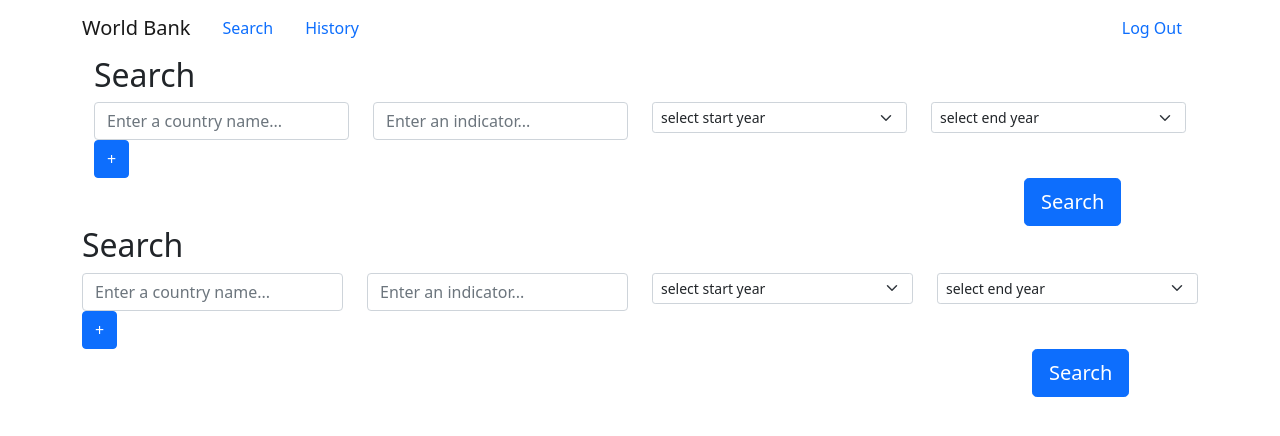
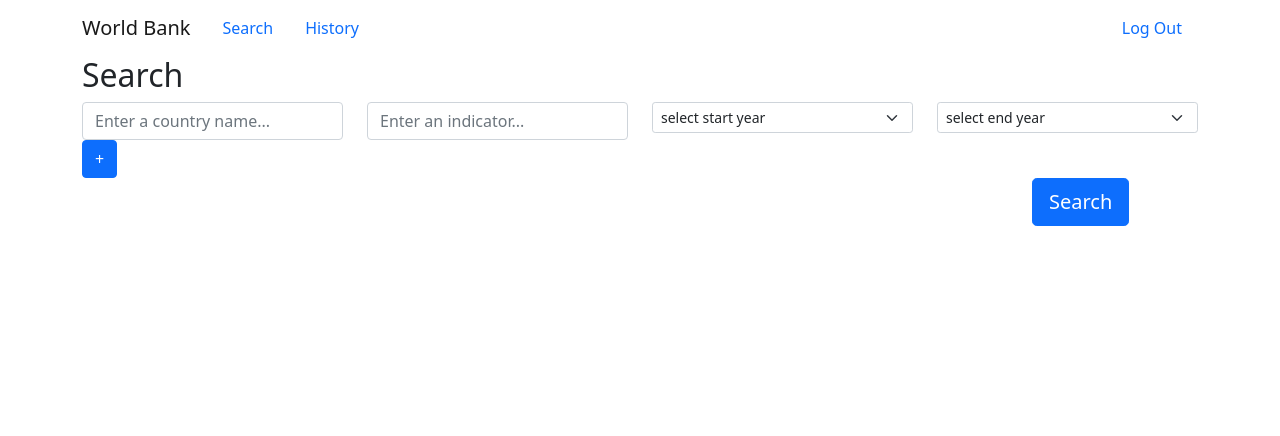
Before and after one commit to e-zob/world-bank-dashboard-frontend, a React (Create React App) app in the folder world-bank-app/: page /search in a window 1280 px wide. Shown: the top 436 px of the page. Built offline with nearby package versions, Linux system fonts and the light colour scheme.

Commit message:
added state for admin or not

```diff
--- a/world-bank-app/src/Pages/Search.jsx
+++ b/world-bank-app/src/Pages/Search.jsx
@@ -7,9 +7,6 @@
   return (
     <div>
       <Header />
-      <Container>
-        <SearchBar />
-      </Container>
       <SearchBar postSearchData={postSearchData} />
     </div>
   );
--- a/world-bank-app/src/Pages/UserHistory.jsx
+++ b/world-bank-app/src/Pages/UserHistory.jsx
@@ -5,6 +5,7 @@
 
 export default function UserHistory() {
   const [searches, setSearches] = useState([]);
+  const [admin, setAdmin] = useState(false);
 
   useEffect(() => {
     historyData();
@@ -25,6 +26,7 @@
         indicator={search.indicator}
         year={search.year}
         createdAt={search.createdAt}
+        admin={admin}
       />
     ));
   }
```
